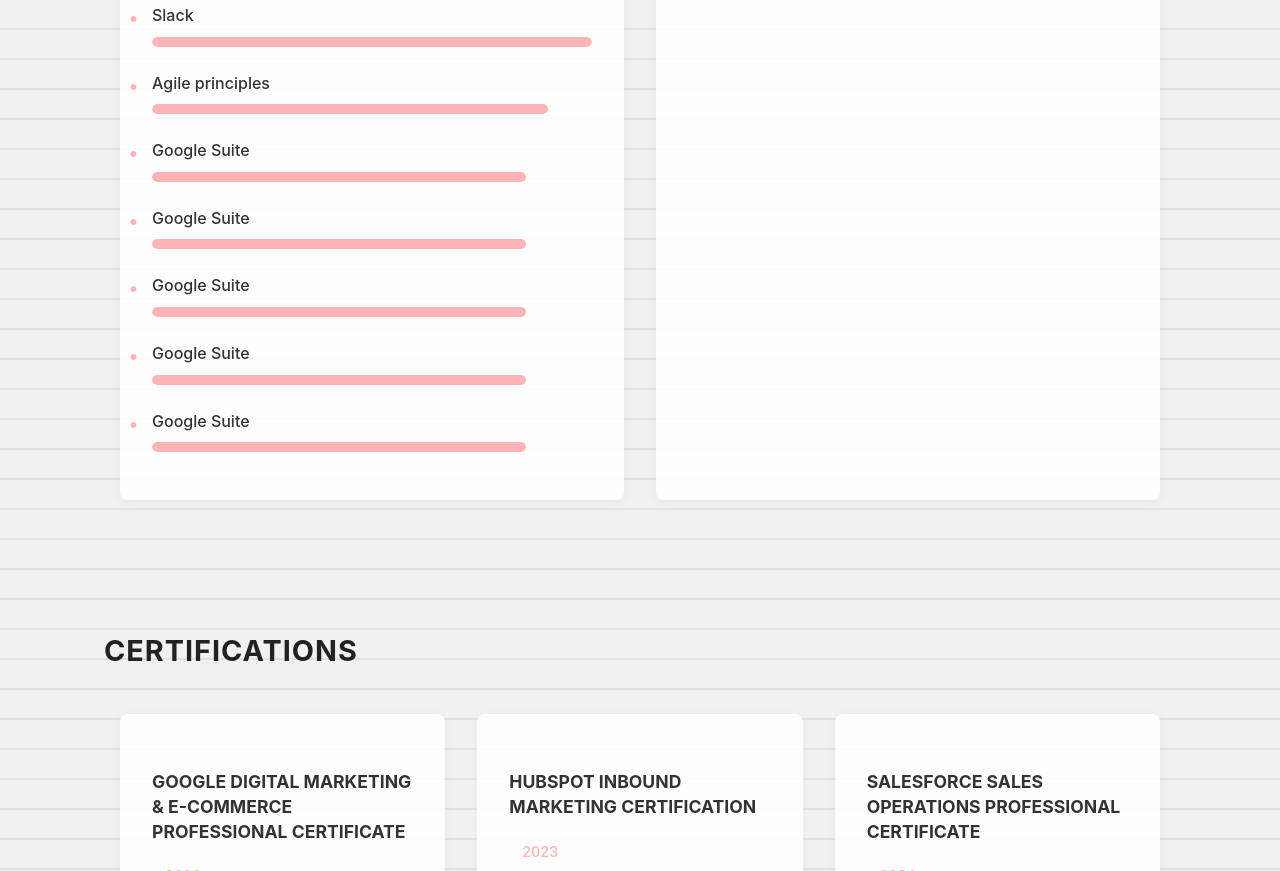
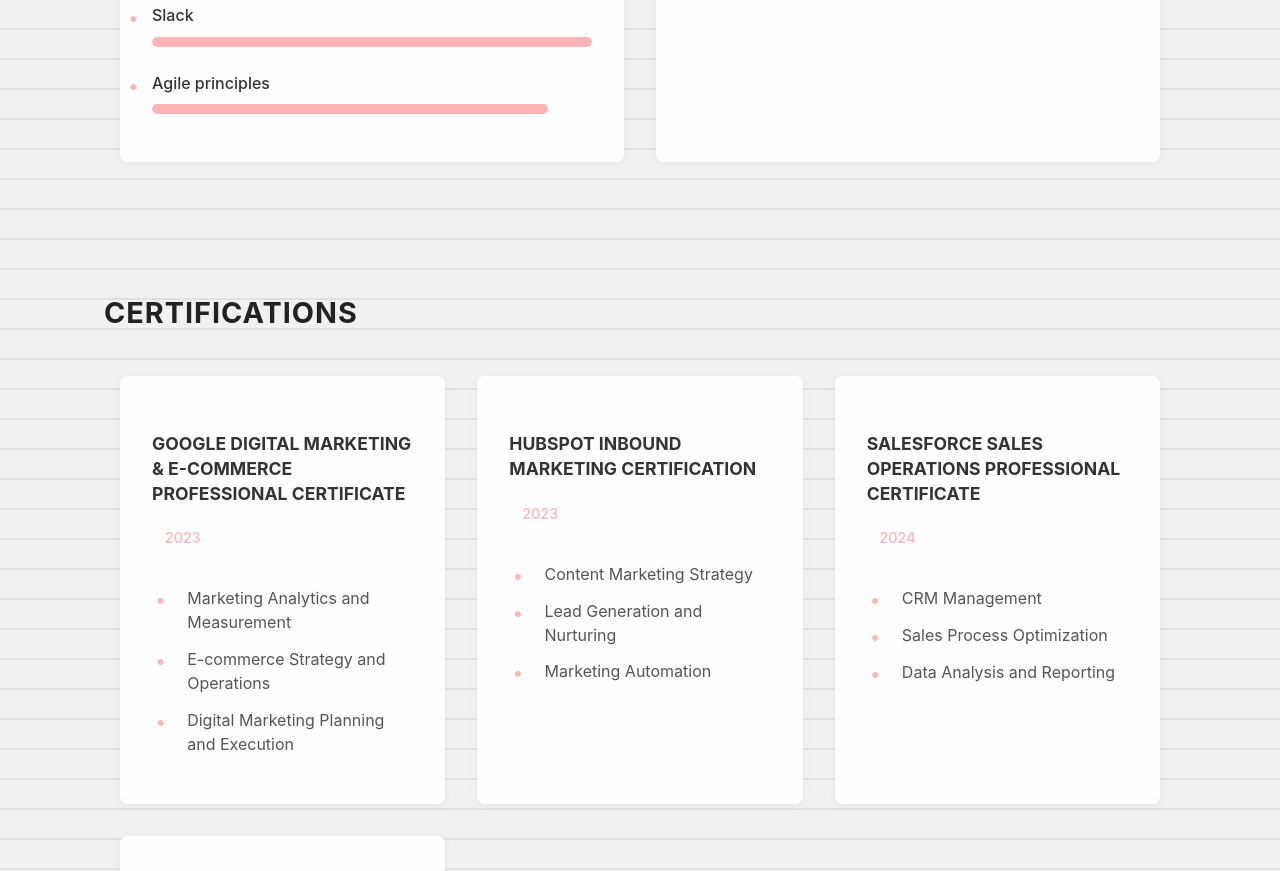
Before and after one commit to Illu30qpPeHiK/Bogutski-Andriy-Resume, a website built with Vite: page index.html in a window 1280 px wide. Shown: the part 2882-3753 px from the top of the page. Built offline with nearby package versions, Linux system fonts and the light colour scheme.

Commit message:
refactor(index.html): remove redundant Google Suite skill entries for clarity

```diff
--- a/index.html
+++ b/index.html
@@ -175,37 +175,6 @@
                                 <div class="skill-progress" style="width: 90%"></div>
                             </div>
                         </li>
-                        <li>
-                            <span class="skill-name">Google Suite</span>
-                            <div class="skill-bar">
-                                <div class="skill-progress" style="width: 85%"></div>
-                            </div>
-                        </li>
-                        <li>
-                            <span class="skill-name">Google Suite</span>
-                            <div class="skill-bar">
-                                <div class="skill-progress" style="width: 85%"></div>
-                            </div>
-                        </li>
-                        <li>
-                            <span class="skill-name">Google Suite</span>
-                            <div class="skill-bar">
-                                <div class="skill-progress" style="width: 85%"></div>
-                            </div>
-                        </li>
-                        <li>
-                            <span class="skill-name">Google Suite</span>
-                            <div class="skill-bar">
-                                <div class="skill-progress" style="width: 85%"></div>
-                            </div>
-                        </li>
-                        <li>
-                            <span class="skill-name">Google Suite</span>
-                            <div class="skill-bar">
-                                <div class="skill-progress" style="width: 85%"></div>
-                            </div>
-                        </li>
-
                     </ul>
                 </div>
                 <div class="skills-column social-skills">
```
